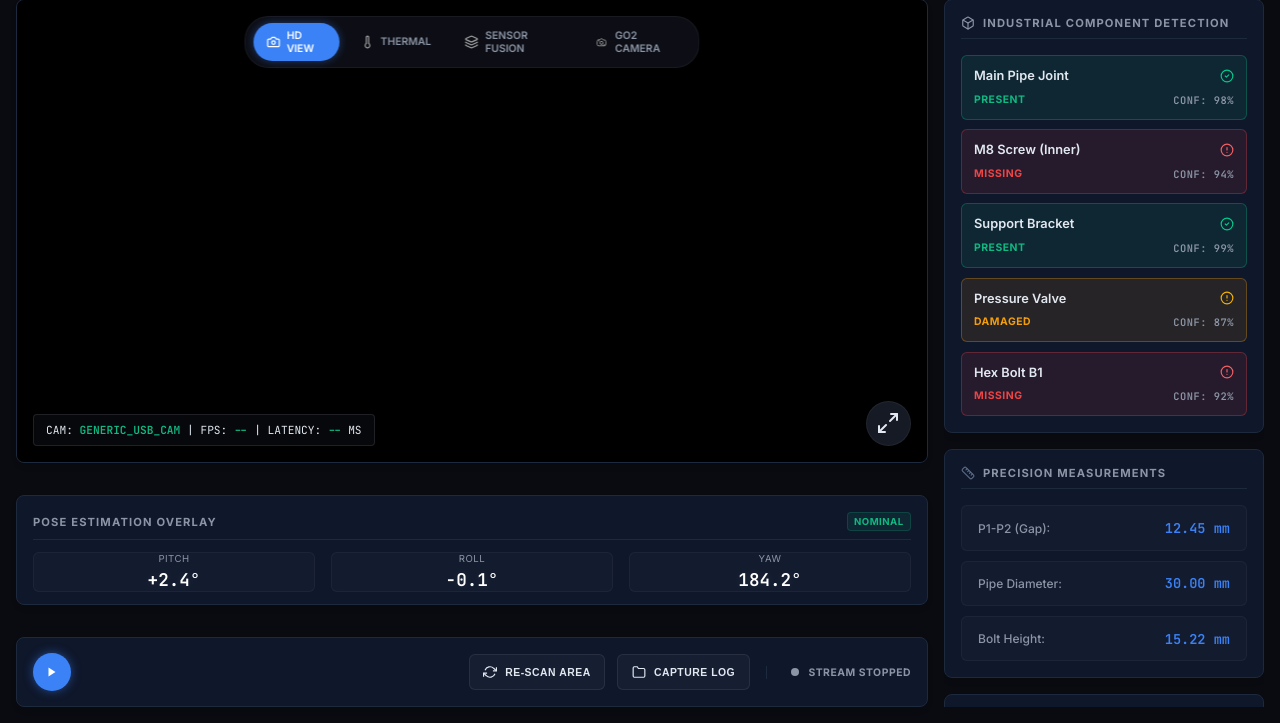
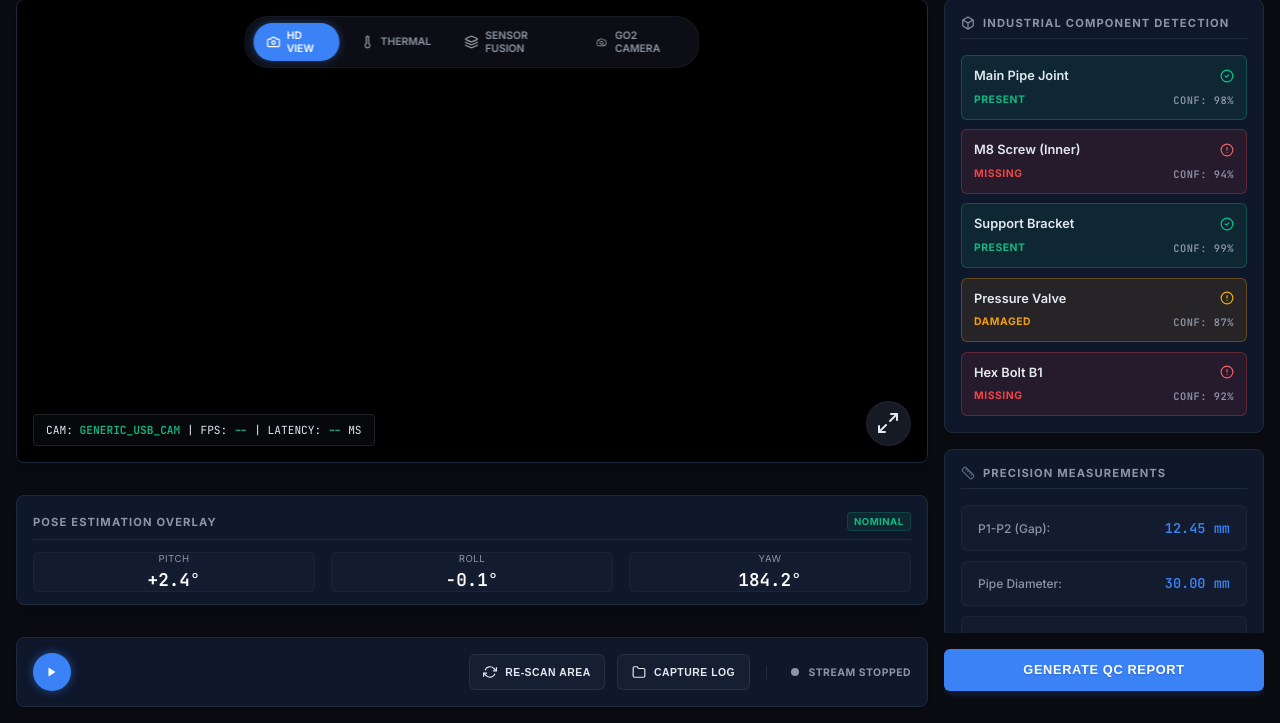
Before and after one commit to sebastiancrinteadaniel/go2, a FastAPI app: page / in a window 1280 px wide. Shown: the part 77-800 px from the top of the page. Run offline with FastAPI, Linux system fonts and the light colour scheme; parts of the project's set-up code (start-up, migrations or seed data) failed here and were passed over.

Commit message:
small ui/ux addons

```diff
--- a/app/static/index.html
+++ b/app/static/index.html
@@ -157,6 +157,7 @@
                   <path d="M5 3l14 9-14 9V3z" />
                 </svg>
               </button>
+              <div class="vision-control-group">
                 <button id="yolo-btn" class="secondary-btn" aria-label="Toggle AI Detection" title="Toggle AI Detection"
                   style="display: none;">
                   <svg width="14" height="14" viewBox="0 0 24 24" fill="none" stroke="currentColor" stroke-width="2"
@@ -186,6 +187,7 @@
                   </svg>
                   GESTURE ACTIONS
                 </button>
+              </div>
             </div>
 
             <!-- Middle Telemetry Group -->
@@ -218,6 +220,7 @@
 
       <!-- Right Column: Sidebar -->
       <aside class="sidebar">
+        <div class="sidebar-scroll">
           <!-- Section 1 -->
           <div class="sidebar-section panel-solid">
             <div class="section-title">
@@ -342,6 +345,7 @@
               </li>
             </ul>
           </div>
+        </div>
 
         <div class="sidebar-footer" style="margin-top: auto; padding-bottom: 1rem">
           <button class="report-btn" style="width: 100%">
--- a/app/static/style.css
+++ b/app/static/style.css
@@ -165,16 +165,29 @@ body {
     display: flex;
     flex-direction: column;
     gap: 1rem;
+    overflow: hidden;
+}
+
+.sidebar-scroll {
+    display: flex;
+    flex-direction: column;
+    gap: 1rem;
+    flex: 1;
+    min-height: 0;
     overflow-y: auto;
 }
 
-.sidebar::-webkit-scrollbar {
+.sidebar-scroll::-webkit-scrollbar {
     width: 6px;
 }
 
-.sidebar::-webkit-scrollbar-thumb {
+.sidebar-scroll::-webkit-scrollbar-thumb {
     background: var(--border-color);
     border-radius: 3px;
+}
+
+.sidebar-footer {
+    padding-bottom: 1rem;
 }
 
 .panel-solid {
@@ -627,6 +640,15 @@ body {
     align-items: center;
 }
 
+.vision-control-group {
+    display: flex;
+    align-items: center;
+    gap: 0.75rem;
+    margin-left: 0.2rem;
+    padding-left: 1rem;
+    border-left: 1px solid var(--border-color);
+}
+
 .icon-btn {
     width: 38px;
     height: 38px;
```
Also changed, not shown: app/static/main.js (+55 -14 lines). Lines whose indentation alone changed are shown as unchanged.
